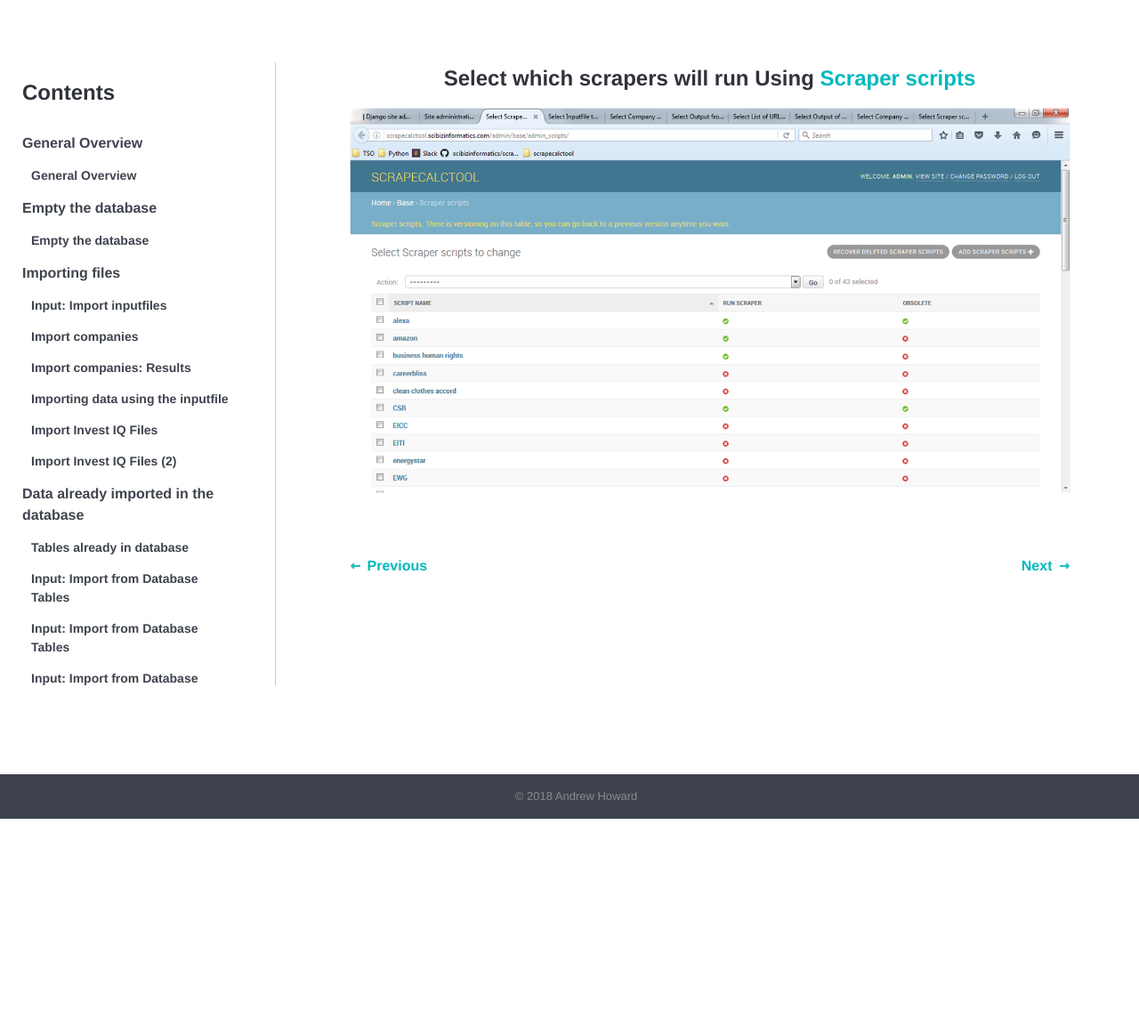
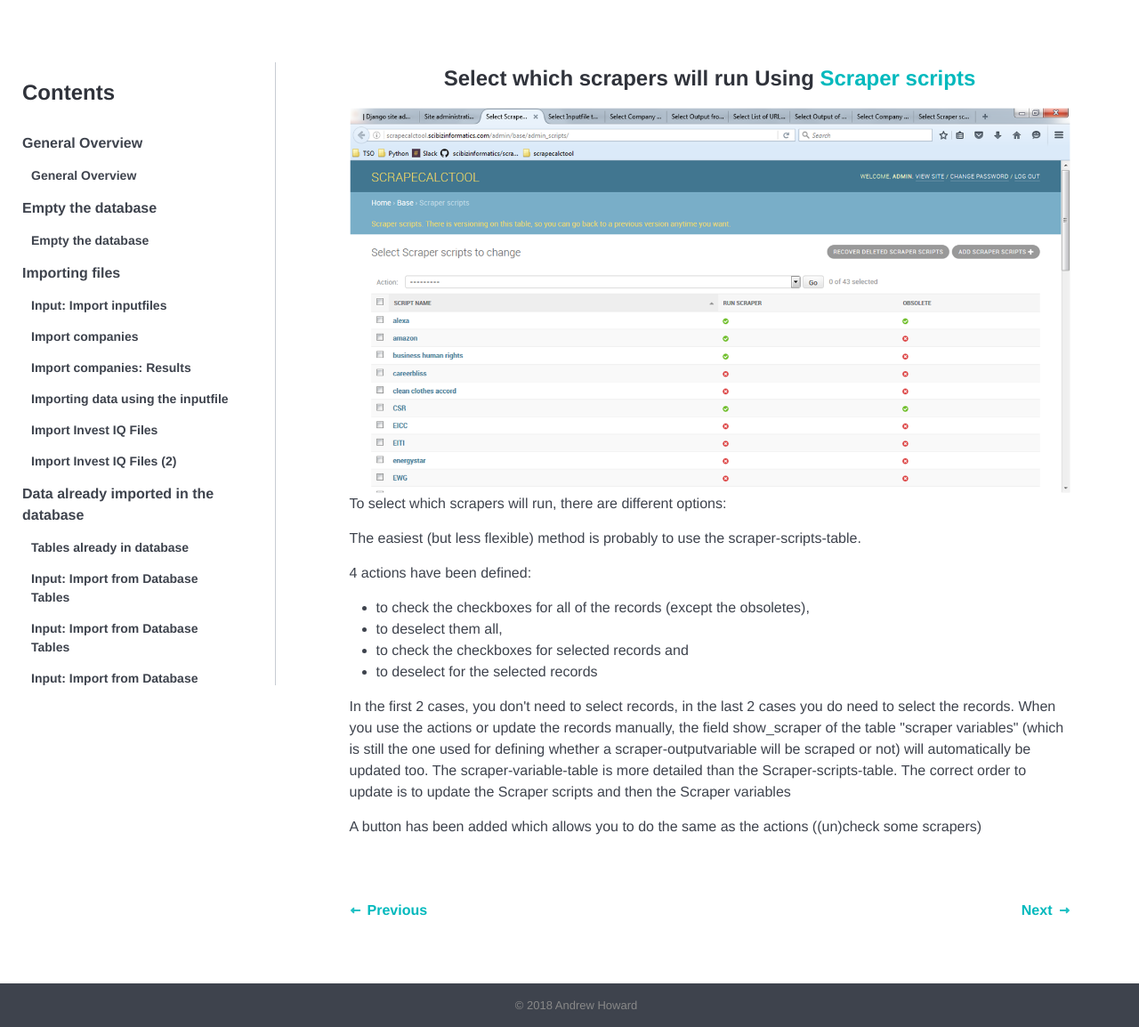
Before and after one commit to tkumpanenko/slides, a Jekyll site: the page built from _tutorials/086.html, in a window 1280 px wide. Shown: the whole page at 89% size. Built offline with Jekyll 4.4.1, drawn with Linux system fonts in a browser that asks for light colours; before the commit the page ends 920 px from its top, so only the background shows below that.

Commit message:
Update from Forestry.io - 086.html

```diff
--- a/_tutorials/086.html
+++ b/_tutorials/086.html
@@ -4,8 +4,25 @@ topic: run-specific-scrappers
 order: 2
 date: 2018-01-18 19:31:06 +0000
 ---
-
-
-<h4>Select which scrapers will run Using <a href="#">Scraper scripts</a></h4>
+<h4>Select which scrapers will run Using <a href="http://scrapecalctool.scibizinformatics.com/admin/base/admin_scripts/">Scraper scripts</a></h4>
 
 <img src="{{site.url}}{{site.baseurl}}/images/086.png" alt="">
+
+<p>To select which scrapers will run, there are different options:</p>
+
+<p>The easiest (but less flexible) method is probably to use the scraper-scripts-table.</p>
+
+<p>4 actions have been defined:
+	<ul>
+		<li>to check the checkboxes for all of the records (except the obsoletes), </li>
+		<li>to deselect them all,</li>
+		<li>to check the checkboxes for selected records and</li>
+		<li>to deselect for the selected records</li>
+	</ul>
+</p>
+
+<p>In the first 2 cases, you don't need to select records, in the last 2 cases you do need to select the records. When you use the actions or update the records manually, the field show_scraper of the table "scraper variables" (which is still the one used for defining whether a scraper-outputvariable will be scraped or not) will automatically be updated too. The scraper-variable-table is more detailed than the Scraper-scripts-table. The correct order to update is to update the Scraper scripts and then the Scraper variables
+</p>
+
+<p>A button has been added which allows you to do the same as the actions ((un)check some scrapers)
+</p>
```
